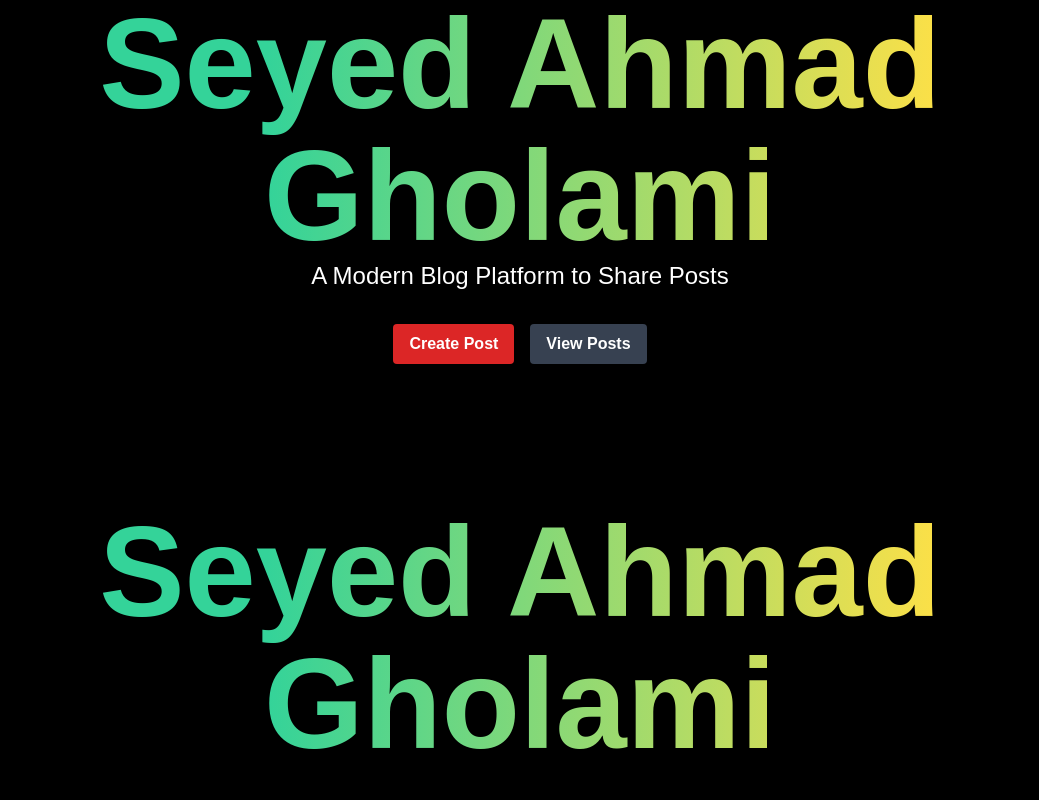
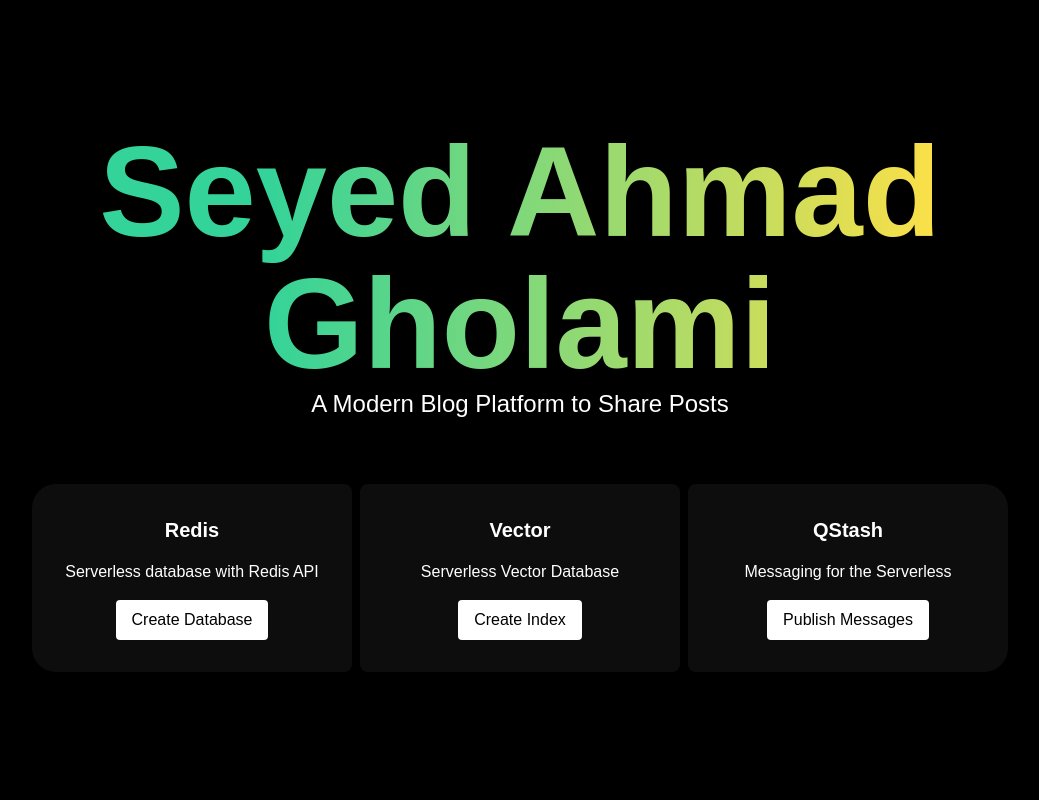
Before and after one commit to seyedahmaddv/seyedahmadgholami, a Next.js app: page / in a window 1280 px wide. Shown: the top 800 px of the page, without its empty margins (120-1159 px from the left). Built offline with nearby package versions, Linux system fonts and the light colour scheme.

Commit message:
edit Home page elements

```diff
--- a/app/HomeComponents/page.tsx
+++ b/app/HomeComponents/page.tsx
@@ -9,6 +9,9 @@ export default function HomeComponents() {
             >
                 <span>Seyed Ahmad</span><span>Gholami</span>
             </h1>
+            <p className="text-xl md:text-2xl">
+          A Modern Blog Platform to Share Posts
+        </p>
 
             {/* کادرهای اصلی */}
             <div className="mt-8 grid gap-2 md:mt-16 md:grid-cols-3">
--- a/app/page.tsx
+++ b/app/page.tsx
@@ -5,30 +5,11 @@ export default function App() {
     <main className="min-h-screen bg-black text-white flex flex-col items-center justify-center">
       {/* Header */}
       <header className="text-center">
-        <h1 className="inline-flex flex-col gap-1 transition font-display text-6xl font-bold leading-none md:text-[8rem] bg-gradient-to-r from-20% bg-clip-text text-transparent from-emerald-400 to-yellow-300">
-          <span>Seyed Ahmad</span>
-          <span>Gholami</span>
-        </h1>
-        <p className="text-xl md:text-2xl">
-          A Modern Blog Platform to Share Posts
-        </p>
+
       </header>
 
-      {/* Action Buttons */}
-      <div className="flex mt-8 gap-4">
-        <a
-          href="#create-post"
-          className="bg-red-600 hover:bg-red-700 text-white font-semibold py-2 px-4 rounded"
-        >
-          Create Post
-        </a>
-        <a
-          href="#read-posts"
-          className="bg-gray-700 hover:bg-gray-800 text-white font-semibold py-2 px-4 rounded"
-        >
-          View Posts
-        </a>
-      </div>
+
+
       <HomeComponents />
     </main>
   );
```
